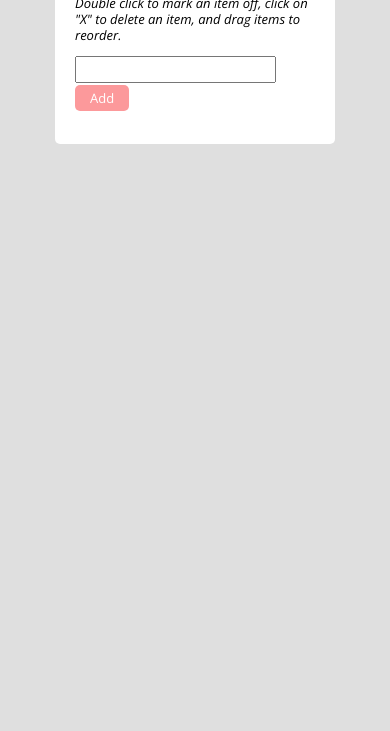
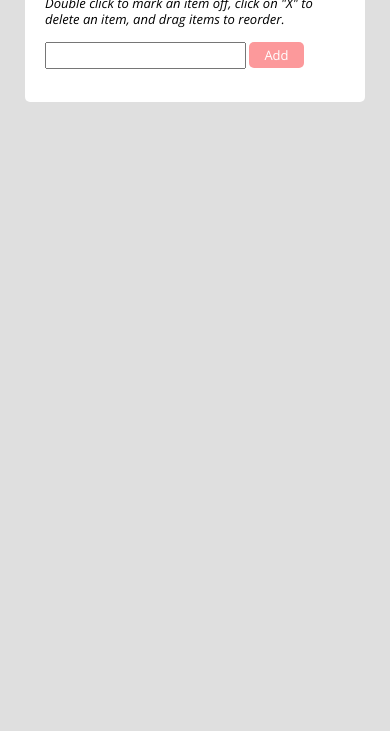
Before and after one commit to YSX-Brian/to-do-list-app, a plain HTML site: page index.html in a window 390 px wide. Shown: the part 113-844 px from the top of the page. Drawn offline with nearby package versions, Linux system fonts and the light colour scheme.

Commit message:
formatting change

```diff
--- a/css/styles.css
+++ b/css/styles.css
@@ -49,11 +49,11 @@ ol li:nth-child(even){
     background: #dfdfdf;
 }
 
-.strike{
+.strike {
     text-decoration: line-through;
 }
 
-li:hover{
+li:hover {
     cursor: pointer;
  }
 
@@ -68,9 +68,3 @@ li > crossOutButton {
 	color: #025f70;
 	font-weight: 800;
 }
-
-@media all and (max-width: 400px) {
-	.container {
-        width: 240px;
-    }
-}
```
